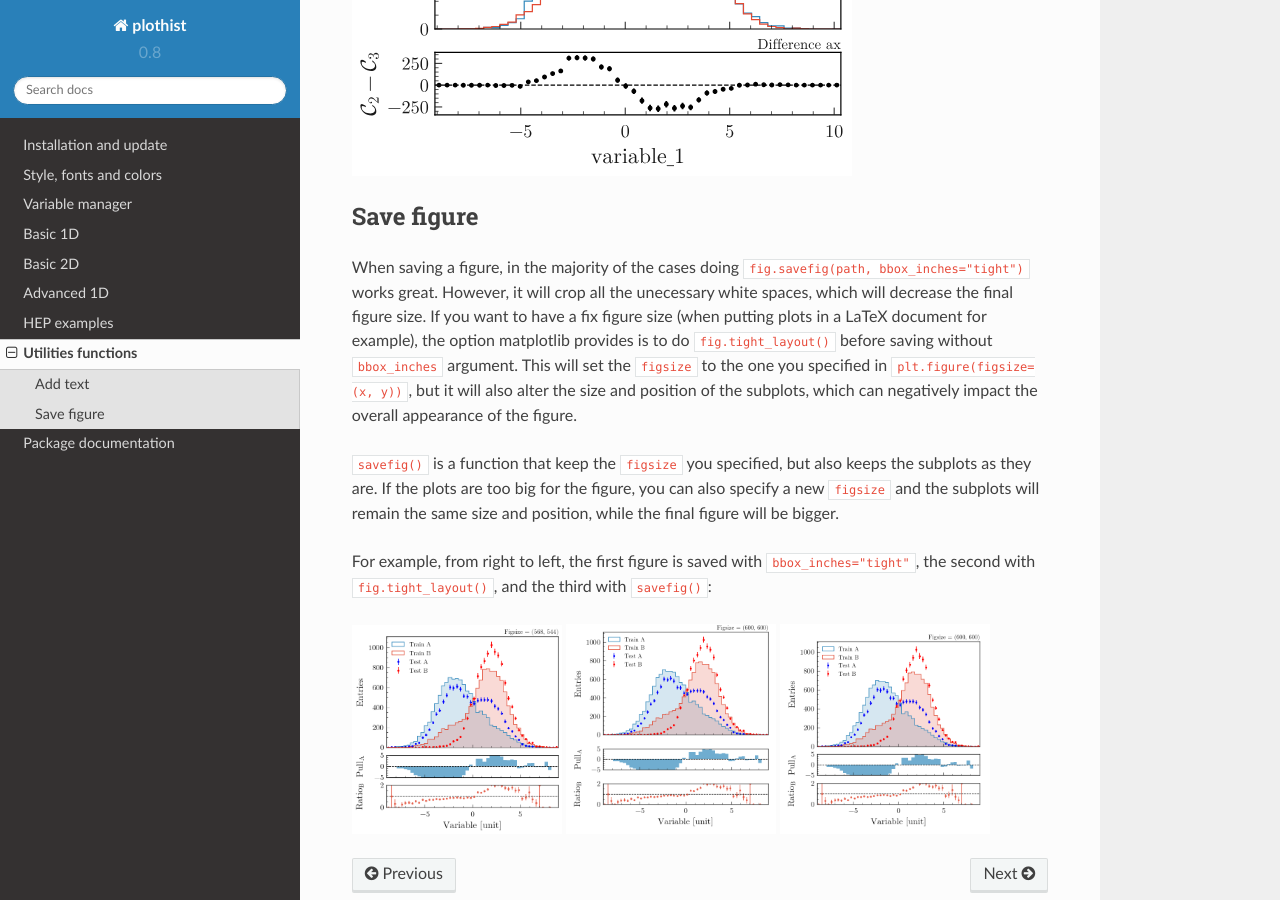
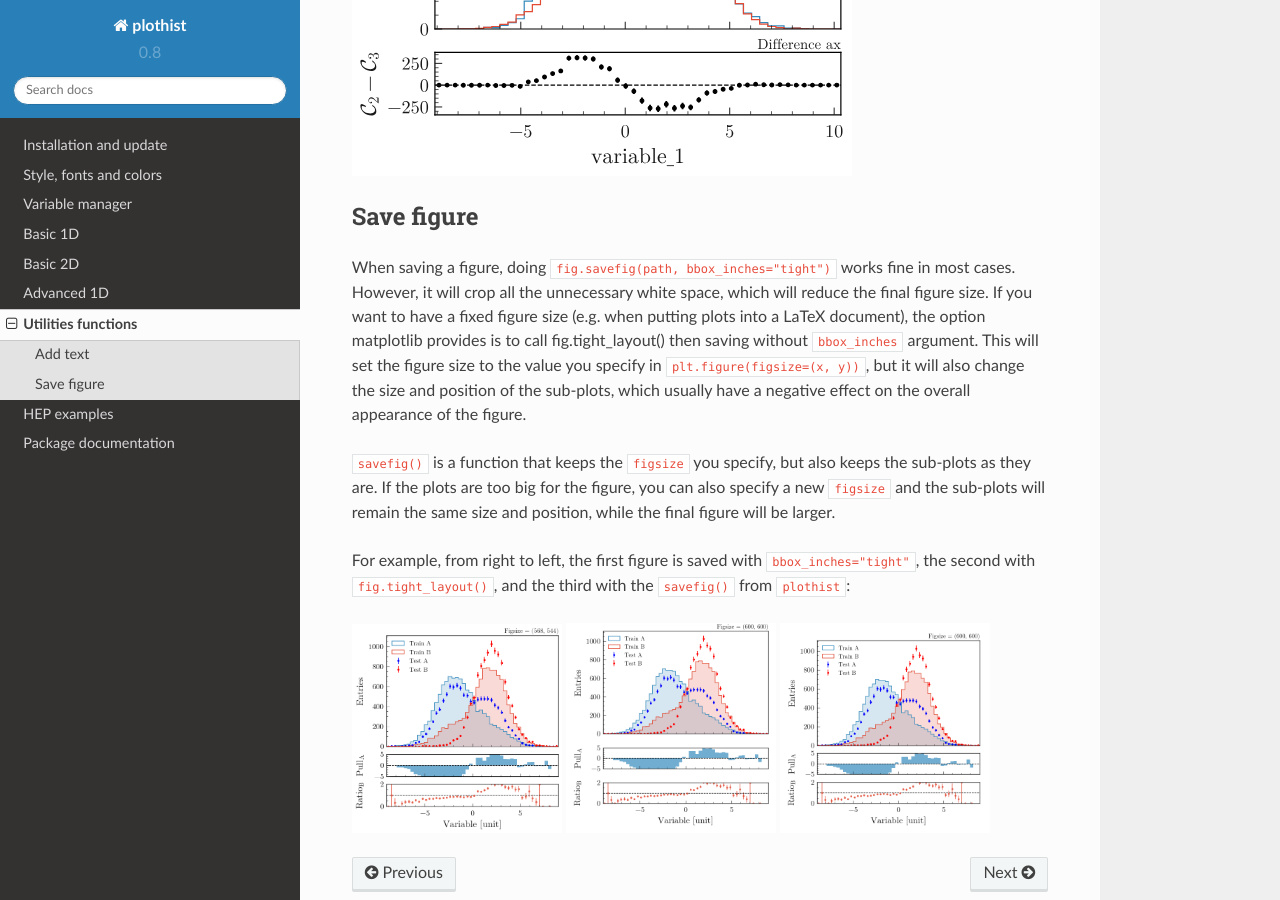
Before and after one commit to cyrraz/plothist, a Sphinx documentation site: the page built from docs/usage/utilities.rst, in a window 1280 px wide and 900 px high, scrolled down 759 px. Built offline with Sphinx 7.4.7 and the Read the Docs theme 2.0.0, drawn with Linux system fonts in a browser that asks for light colours.

Commit message:
fix documentation

```diff
--- a/docs/index.rst
+++ b/docs/index.rst
@@ -12,6 +12,6 @@ Content
     basics/1d_hist
     basics/2d_hist
     advanced/1d_advanced
+    usage/utilities
     advanced/hep_examples
-    usage/utilities
     documentation/documentation
--- a/docs/usage/utilities.rst
+++ b/docs/usage/utilities.rst
@@ -26,11 +26,11 @@ Add text
 Save figure
 ===========
 
-When saving a figure, in the majority of the cases doing ``fig.savefig(path, bbox_inches="tight")`` works great. However, it will crop all the unecessary white spaces, which will decrease the final figure size. If you want to have a fix figure size (when putting plots in a LaTeX document for example), the option matplotlib provides is to do ``fig.tight_layout()`` before saving without ``bbox_inches`` argument. This will set the ``figsize`` to the one you specified in ``plt.figure(figsize=(x, y))``, but it will also alter the size and position of the subplots, which can negatively impact the overall appearance of the figure.
+When saving a figure, doing ``fig.savefig(path, bbox_inches="tight")`` works fine in most cases. However, it will crop all the unnecessary white space, which will reduce the final figure size. If you want to have a fixed figure size (e.g. when putting plots into a LaTeX document), the option matplotlib provides is to call fig.tight_layout() then saving without ``bbox_inches`` argument. This will set the figure size to the value you specify in ``plt.figure(figsize=(x, y))``, but it will also change the size and position of the sub-plots, which usually have a negative effect on the overall appearance of the figure.
 
-``savefig()`` is a function that keep the ``figsize`` you specified, but also keeps the subplots as they are. If the plots are too big for the figure, you can also specify a new ``figsize`` and the subplots will remain the same size and position, while the final figure will be bigger.
+``savefig()`` is a function that keeps the ``figsize`` you specify, but also keeps the sub-plots as they are. If the plots are too big for the figure, you can also specify a new ``figsize`` and the sub-plots will remain the same size and position, while the final figure will be larger.
 
-For example, from right to left, the first figure is saved with ``bbox_inches="tight"``, the second with ``fig.tight_layout()``, and the third with ``savefig()``:
+For example, from right to left, the first figure is saved with ``bbox_inches="tight"``, the second with ``fig.tight_layout()``, and the third with the ``savefig()`` from ``plothist``:
 
 |img1| |img2| |img3|
 
```
